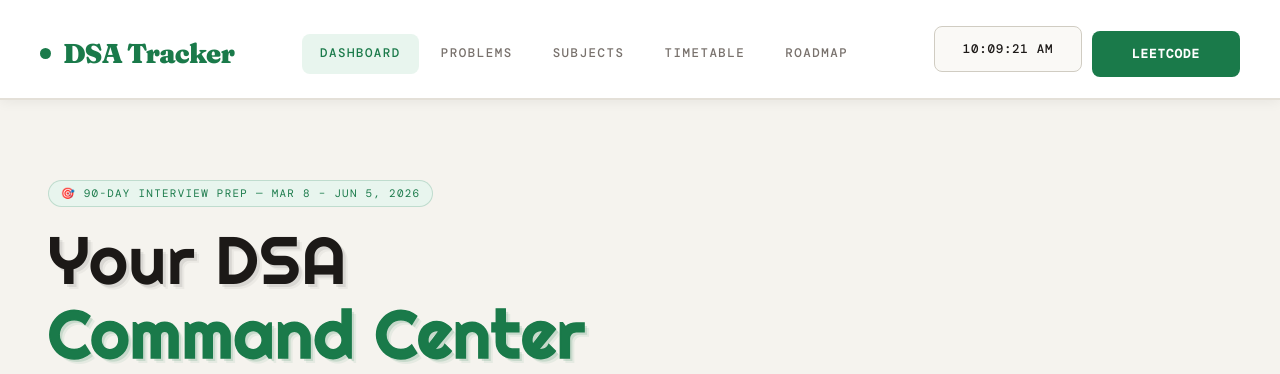
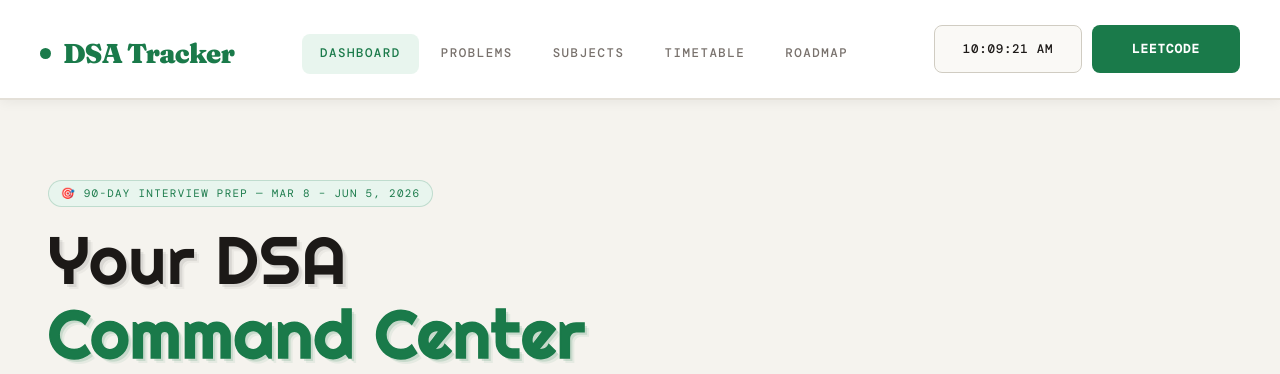
Before and after one commit to DurgaPrasad-1805/DSA-Tracker, a Flask app: page / in a window 1280 px wide. Shown: the top 374 px of the page. Run offline with Flask 3, Linux system fonts and the light colour scheme; data comes from the database, SQL or seed files in the repository; data that the repository does not hold is empty; some web fonts are replaced.

Commit message:
Fix: force clock and LeetCode button to identical 48px height

```diff
--- a/static/style.css
+++ b/static/style.css
@@ -34,8 +34,8 @@ nav{position:sticky;top:0;z-index:100;background:rgba(255,255,255,0.97);backdrop
 .nav-links a{font-family:'DM Mono',monospace;font-size:0.78rem;text-transform:uppercase;letter-spacing:0.12em;color:var(--muted);text-decoration:none;padding:10px 18px;border-radius:8px;transition:color 0.15s,background 0.15s;font-weight:500;}
 .nav-links a:hover,.nav-links a.active{color:var(--accent);background:var(--accent-lt);}
 .nav-right{display:flex;flex-direction:row;align-items:center;gap:10px;justify-content:flex-end;line-height:0;}
-.nav-time{font-family:'DM Mono',monospace;font-size:0.78rem;font-weight:500;color:var(--text);background:var(--surface2);border:1.5px solid var(--border2);border-radius:8px;letter-spacing:0.06em;display:inline-flex;align-items:center;justify-content:center;width:148px;height:46px;}
-.nav-leet{font-family:'DM Mono',monospace;font-size:0.78rem;font-weight:600;text-transform:uppercase;letter-spacing:0.08em;text-decoration:none;background:var(--accent);color:#fff;border-radius:8px;transition:background 0.15s;display:inline-flex;align-items:center;justify-content:center;width:148px;height:46px;}
+.nav-time{font-family:'DM Mono',monospace;font-size:0.78rem;font-weight:500;color:var(--text);background:var(--surface2);border:1.5px solid var(--border2);border-radius:8px;letter-spacing:0.06em;display:inline-flex;align-items:center;justify-content:center;width:148px;height:48px;box-sizing:border-box;flex-shrink:0;}
+.nav-leet{font-family:'DM Mono',monospace;font-size:0.78rem;font-weight:600;text-transform:uppercase;letter-spacing:0.08em;text-decoration:none;background:var(--accent);color:#fff;border-radius:8px;transition:background 0.15s;display:inline-flex;align-items:center;justify-content:center;width:148px;height:48px;box-sizing:border-box;flex-shrink:0;padding:0;margin:0;}
 .nav-leet:hover{background:#155f3a;}
 
 .page{position:relative;z-index:1;max-width:1380px;margin:0 auto;padding:2.5rem 3rem;}
```
